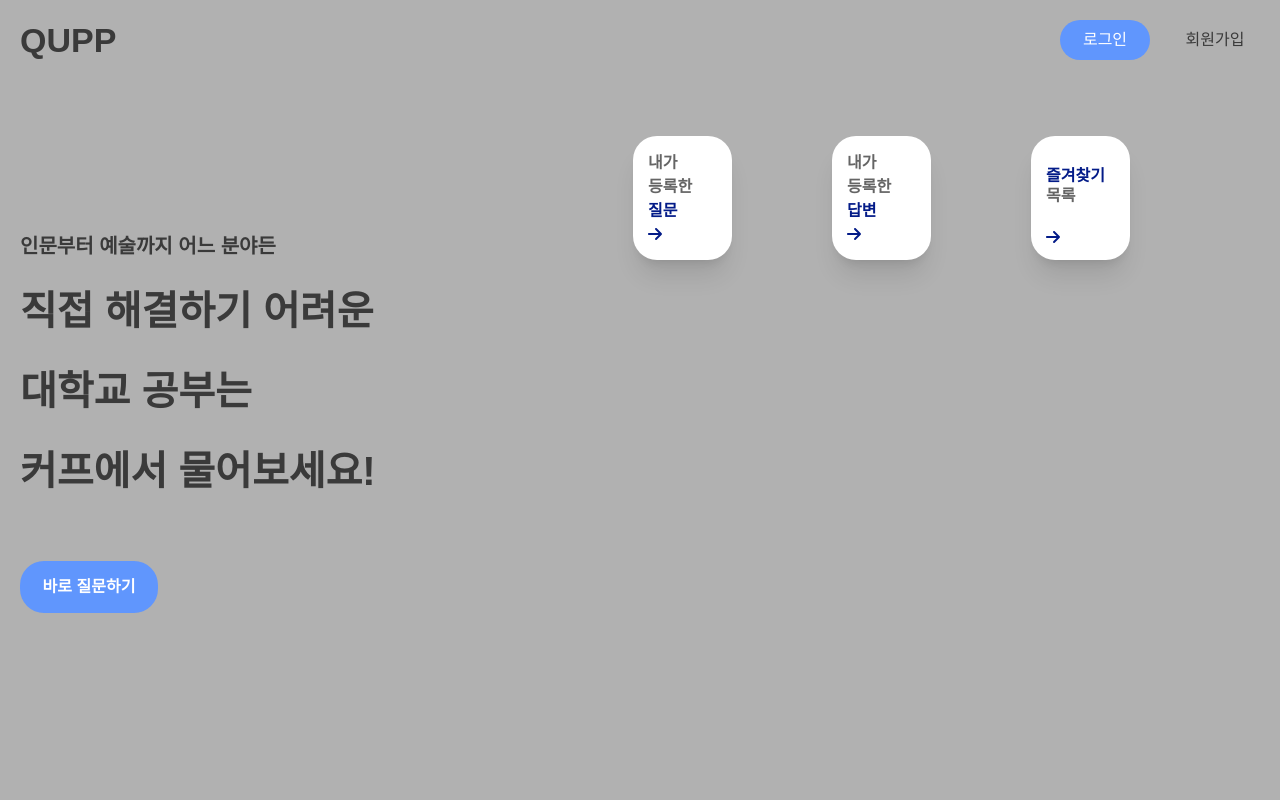
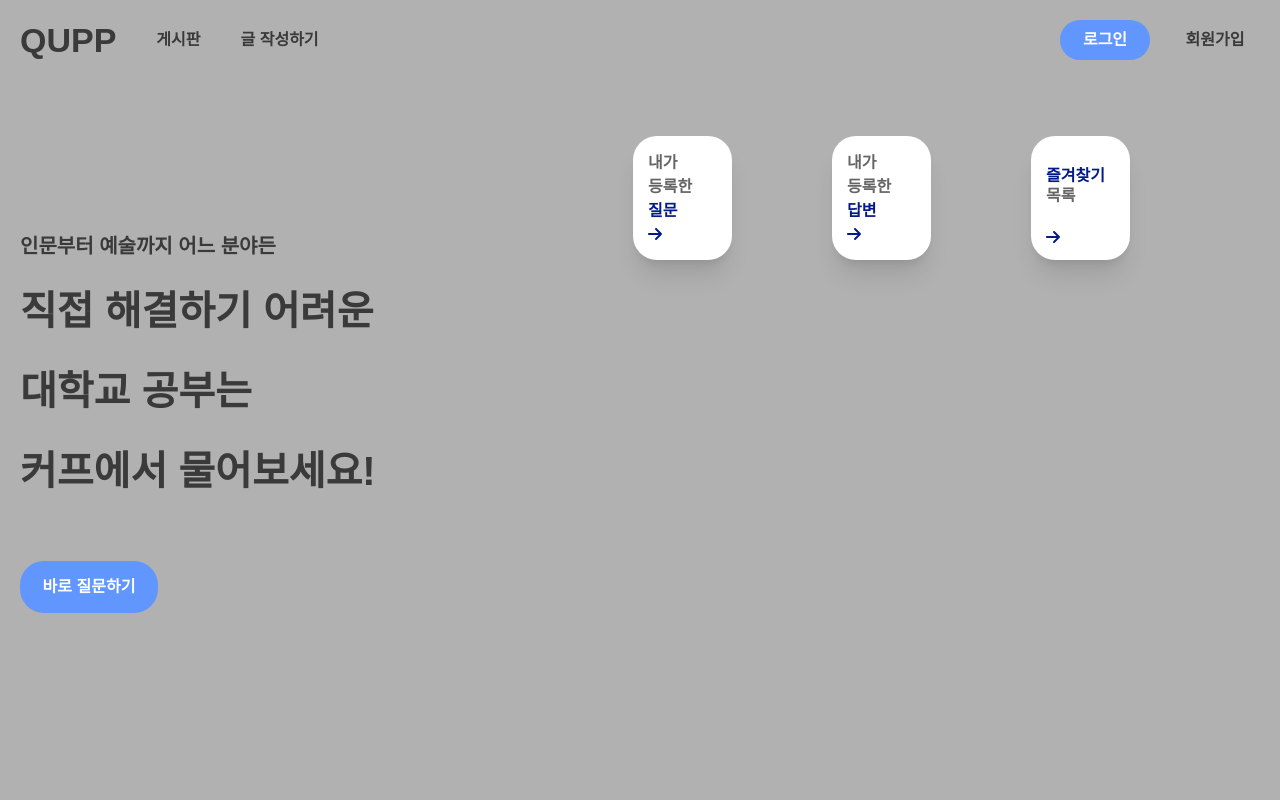
Before and after one commit to crewd/qupp-front, a Next.js app: page / in a window 1280 px wide. Shown: the top 800 px of the page. Built offline with nearby package versions, Linux system fonts and the light colour scheme.

Commit message:
feat: 헤더 게시판, 글 작성 메뉴 추가

```diff
--- a/components/layout/layout.tsx
+++ b/components/layout/layout.tsx
@@ -11,7 +11,20 @@ const Layout = ({ children }: { children: React.ReactNode }) => {
               <h2 className="font-bold text-xxl">QUPP</h2>
             </a>
           </Link>
-          <nav className="flex justify-between">
+          <nav className="flex justify-between w-full">
+            <div className="flex ml-[40px] font-bold">
+              <Link href="/login">
+                <a className="lg:h-[40px] h-[30px] lg:leading-[40px] leading-[30px] hover:text-primary">
+                  게시판
+                </a>
+              </Link>
+              <Link href="/login">
+                <a className="ml-[40px] lg:h-[40px] h-[30px] lg:leading-[40px] leading-[30px] hover:text-primary">
+                  글 작성하기
+                </a>
+              </Link>
+            </div>
+            <div className="font-bold">
               <button className="lg:w-[90px] w-[60px] lg:h-[40px] h-[30px] bg-primary text-white rounded-3xl">
                 <Link href="/login">
                   <a className="block lg:h-[40px] h-[30px] lg:leading-[40px] leading-[30px]">
@@ -26,6 +39,7 @@ const Layout = ({ children }: { children: React.ReactNode }) => {
                   </a>
                 </Link>
               </button>
+            </div>
           </nav>
         </div>
       </header>
```
Lines whose indentation alone changed are shown as unchanged.
